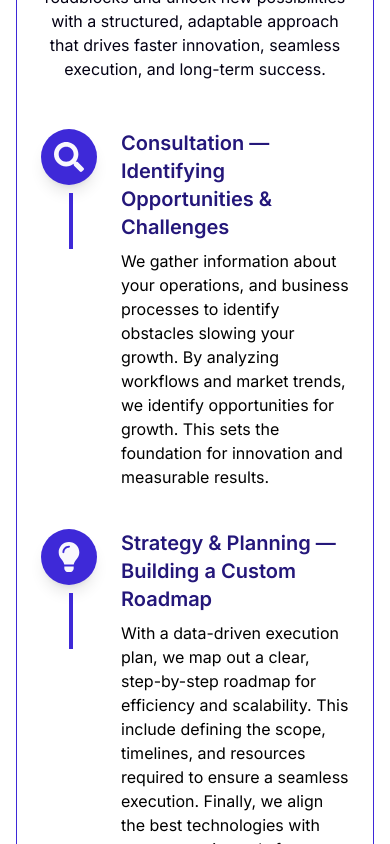
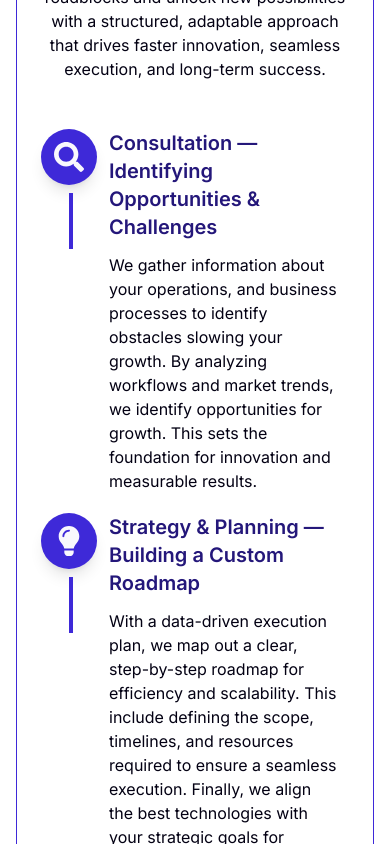
Before and after one commit to Cned7/nexoris-website, a Next.js app: page / in a window 390 px wide. Shown: the part 4680-5524 px from the top of the page. Built offline with nearby package versions, Linux system fonts and the light colour scheme.

Commit message:
adjusted our process mobile display

```diff
--- a/src/app/components/homepage/OurProcess.tsx
+++ b/src/app/components/homepage/OurProcess.tsx
@@ -70,16 +70,16 @@ export default function OurProcess() {
       </div>
       <div className="relative max-w-5xl mx-auto">
         {steps.map(({ title, description, Icon }, index) => (
-          <div key={index} className="relative flex items-start mb-10">
+          <div key={index} className="relative flex items-start mb-5 lg:mb-8">
             <div className="flex-shrink-0 w-14 h-14 bg-button rounded-full flex items-center justify-center shadow-lg">
               <Icon className="text-3xl text-secondary-text" />
             </div>
-            <div className="ml-6">
+            <div className="px-3 lg:pl-6">
               <h3 className="text-xl font-semibold text-heading">{title}</h3>
-              <p className="text-gray mt-2 max-w-2xl">{description}</p>
+              <p className="text-text max-w-3xl pt-3">{description}</p>
             </div>
             {index !== steps.length - 1 && (
-              <div className="absolute left-7 top-16 w-1 h-14 bg-[#3E29D8]"></div>
+              <div className="absolute left-7 top-16 w-1 h-14 bg-button"></div>
             )}
           </div>
         ))}
```
